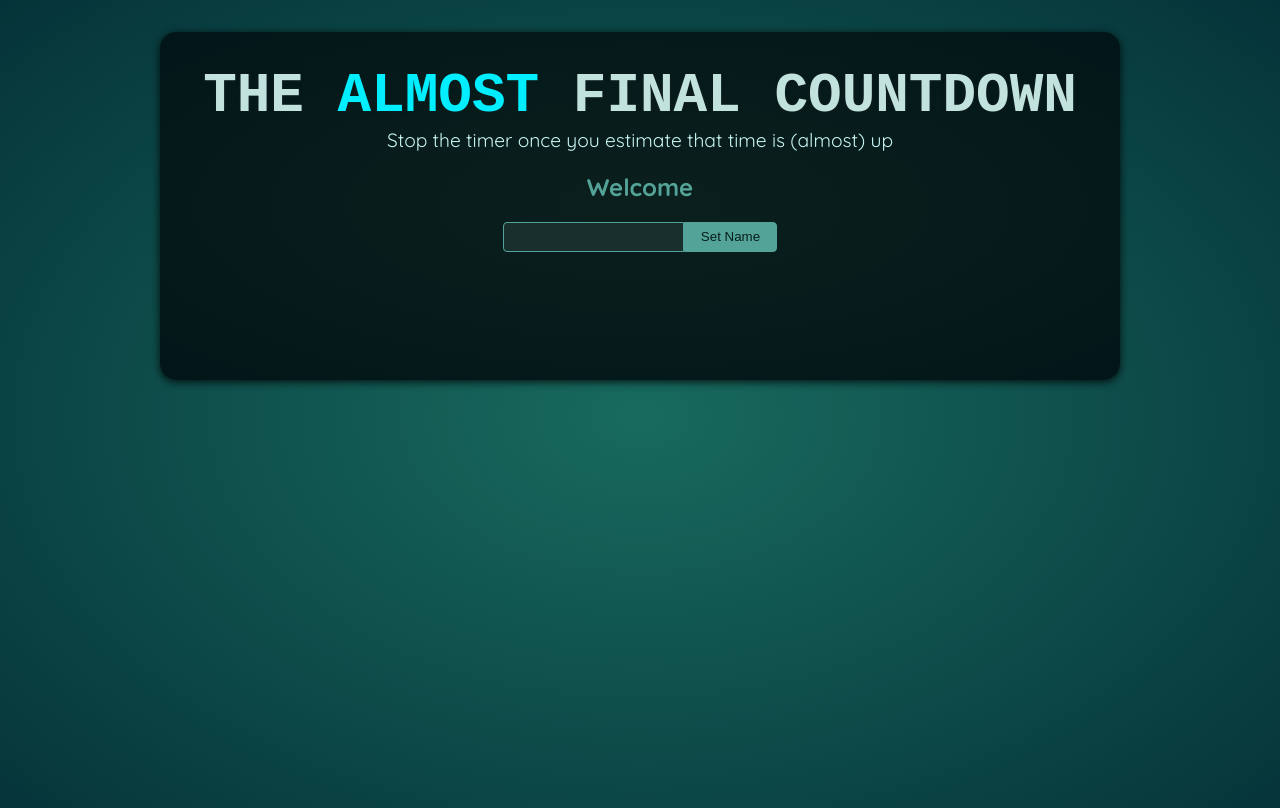
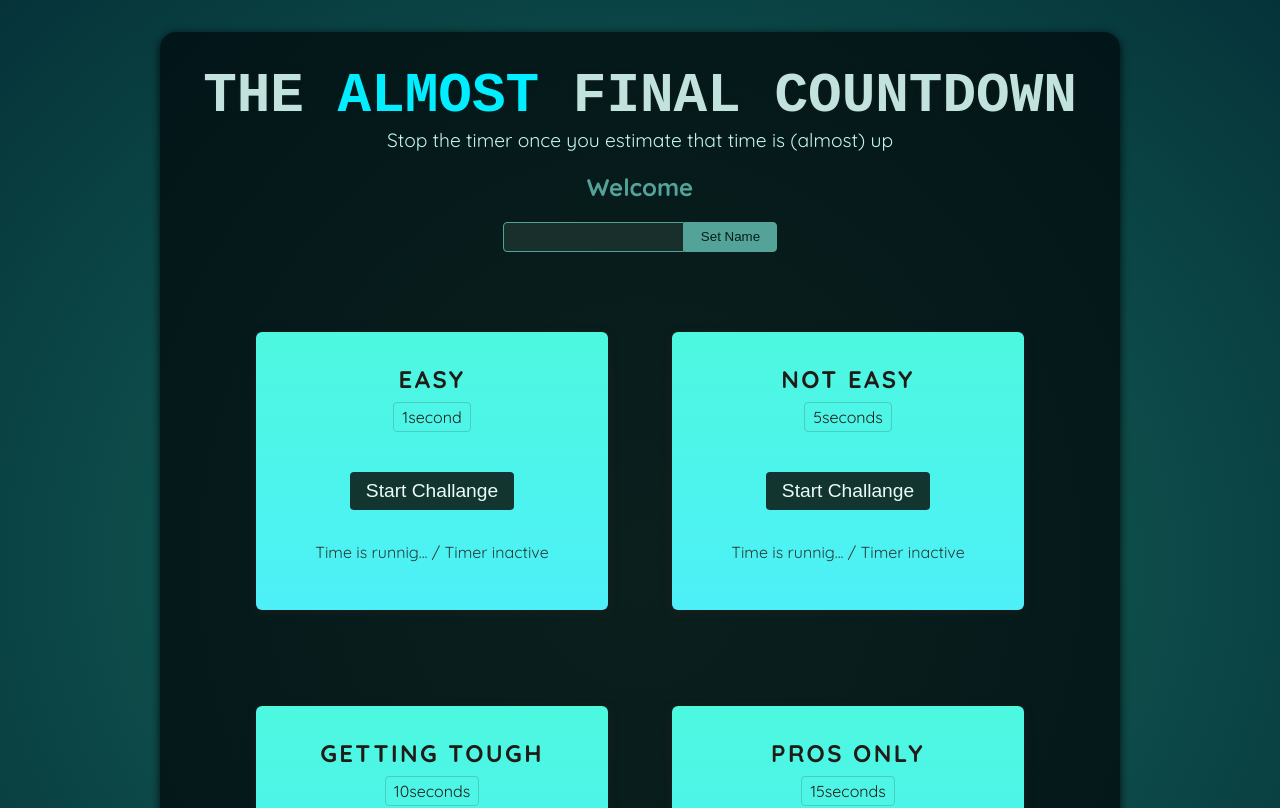
Before and after one commit to MMadejsza/react-refs_and_portals-with-Maximilian-Schwarzmuller, a React (Vite) app in the folder dev/: page / in a window 1280 px wide. Shown: the top 808 px of the page. Built offline with nearby package versions, Linux system fonts and the light colour scheme; a web font is replaced by a local one.

Commit message:
TimerChallenge rendered

```diff
--- a/dev/src/App.jsx
+++ b/dev/src/App.jsx
@@ -1,12 +1,30 @@
 import Player from './components/Player.jsx';
+import TimerChallenge from './components/TimerChallenge.jsx';
 
 function App() {
-  return (
-    <>
-      <Player />
-      <div id="challenges"></div>
-    </>
-  );
+	return (
+		<>
+			<Player />
+			<div id='challenges'>
+				<TimerChallenge
+					title={'Easy'}
+					targetTime={1}
+				/>
+				<TimerChallenge
+					title={'Not Easy'}
+					targetTime={5}
+				/>
+				<TimerChallenge
+					title={'Getting Tough'}
+					targetTime={10}
+				/>
+				<TimerChallenge
+					title={'Pros only'}
+					targetTime={15}
+				/>
+			</div>
+		</>
+	);
 }
 
 export default App;
--- /dev/null
+++ b/dev/src/components/TimerChallenge.jsx
@@ -0,0 +1,16 @@
+function TimerChallenge({title, targetTime}) {
+	return (
+		<section className='challenge'>
+			<h2>{title}</h2>
+			<p className='challenge-time'>
+				{targetTime}second{targetTime > 1 ? 's' : ''}
+			</p>
+			<p>
+				<button>Start Challange</button>
+			</p>
+			<p className='active'>Time is runnig... / Timer inactive</p>
+		</section>
+	);
+}
+
+export default TimerChallenge;
```
